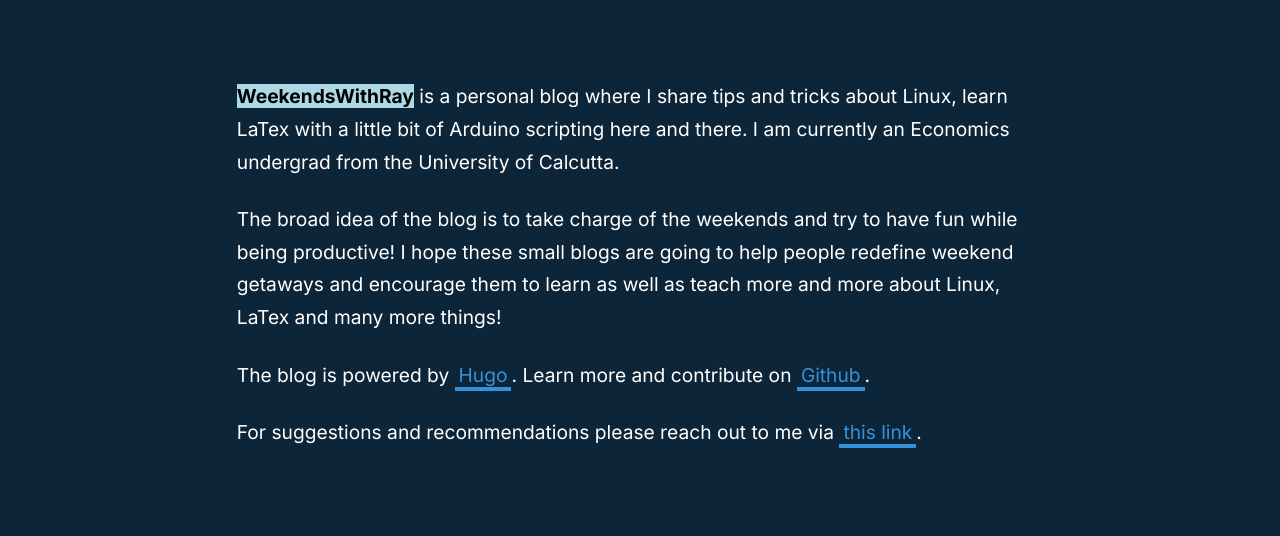
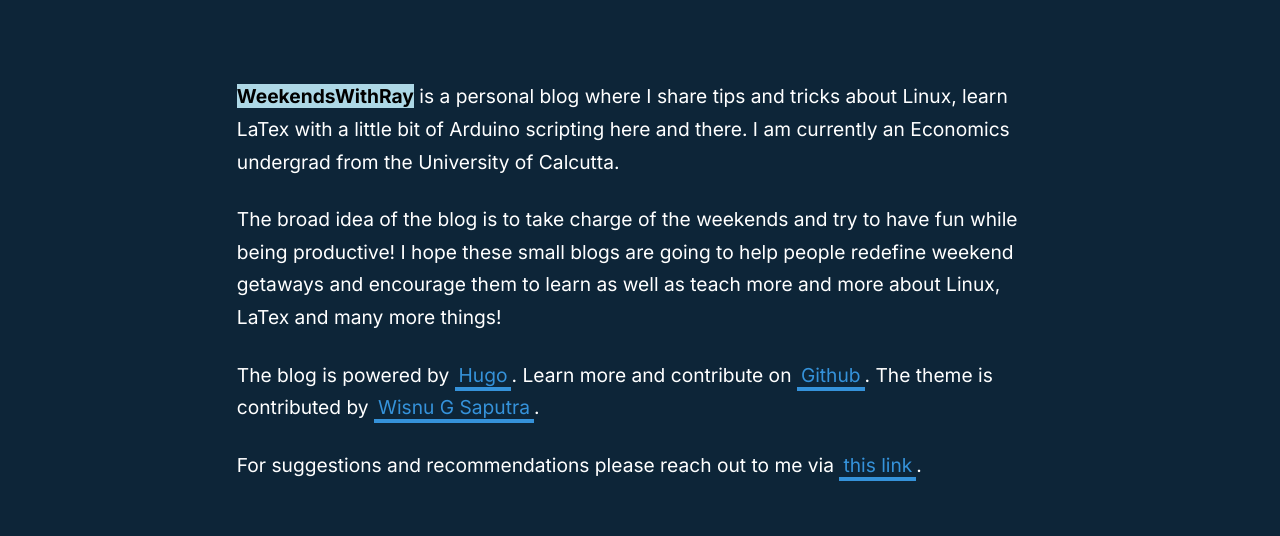
Before and after one commit to WritwikRay/WritwikRay.github.io, a plain HTML site: page about/index.html in a window 1280 px wide. Shown: the part 205-741 px from the top of the page. Drawn offline with nearby package versions, Linux system fonts and the light colour scheme; some packages are replaced by stand-ins of ours.

Commit message:
added theme contribution

```diff
--- a/about/index.html
+++ b/about/index.html
@@ -19,7 +19,7 @@
 	<meta itemprop="name" content="About 😃">
 <meta itemprop="description" content="WeekendsWithRay is a personal blog where I share tips and tricks about Linux, learn LaTex with a little bit of Arduino scripting here and there.">
 
-<meta itemprop="wordCount" content="113"><meta itemprop="image" content="https://writwikray.github.io/img/avatar.webp"/>
+<meta itemprop="wordCount" content="121"><meta itemprop="image" content="https://writwikray.github.io/img/avatar.webp"/>
 <meta itemprop="keywords" content="" />
 	<link rel="stylesheet" href="/css/bundle.min.css">
 	<link rel="stylesheet" href="https://writwikray.github.io/css/custom.css">
@@ -219,7 +219,9 @@ I am currently an Economics undergrad from the University of Calcutta.</p>
 <p>The broad idea of the blog is to take charge of the weekends and try to have fun while being
 productive! I hope these small blogs are going to help people redefine weekend getaways and encourage
 them to learn as well as teach more and more about Linux, LaTex and many more things!</p>
-<p>The blog is powered by <a href="https://gohugo.io/" target="_blank" rel="noopener">Hugo</a>. Learn more and contribute on <a href="https://github.com/gohugoio" target="_blank" rel="noopener">Github</a>.</p>
+<p>The blog is powered by <a href="https://gohugo.io/" target="_blank" rel="noopener">Hugo</a>. Learn more and contribute on
+<a href="https://github.com/gohugoio" target="_blank" rel="noopener">Github</a>. The theme is contributed by <a href="https://github.com/wisnuwiry/personal-site" target="_blank" rel="noopener">Wisnu G
+Saputra</a>.</p>
 <p>For suggestions and recommendations please reach out to me via <a href="https://writwikray.github.io/contact/" target="_blank" rel="noopener">this link</a>.</p>
 
 
```
